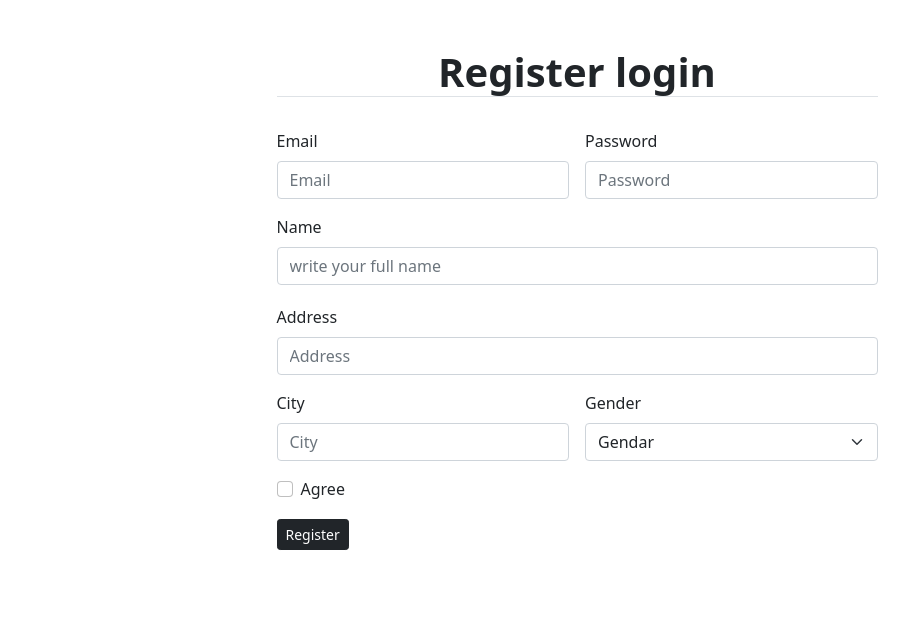
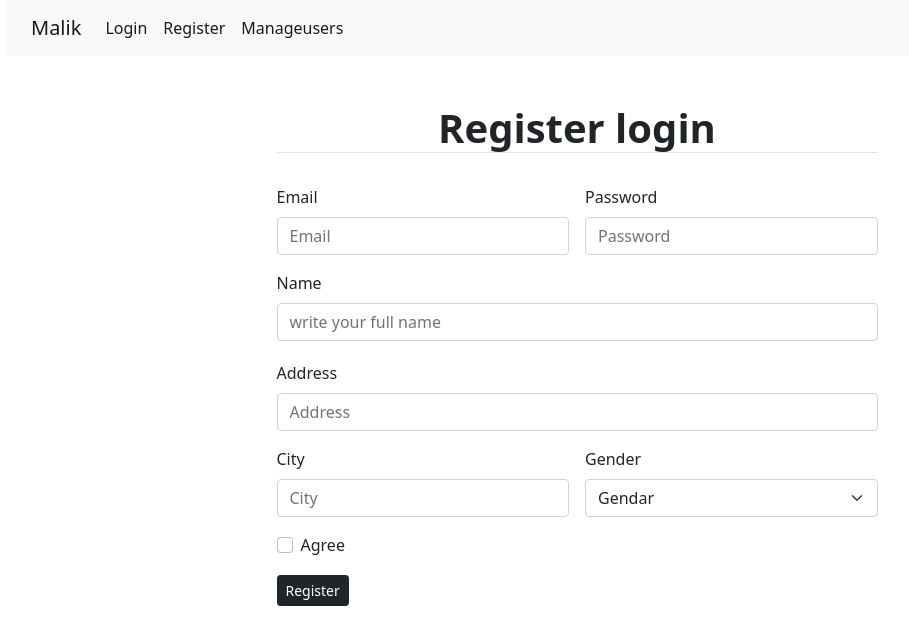
Before and after one commit to MalikIT99/webbasics1, a plain HTML site: page register.html in a window 1280 px wide. Shown: the whole page, without its empty margins (63-972 px from the left). Drawn offline with nearby package versions, Linux system fonts and the light colour scheme.

Commit message:
add navbar to all pages

```diff
--- a/register.html
+++ b/register.html
@@ -9,6 +9,27 @@
     <title>malek</title>
   </head>
   <body>
+    <nav class="container navbar navbar-expand-lg navbar-light bg-light">
+      <div class="container-fluid">
+        <a class="navbar-brand" href="#">Malik</a>
+        <button class="navbar-toggler" type="button" data-bs-toggle="collapse" data-bs-target="#navbarSupportedContent" aria-controls="navbarSupportedContent" aria-expanded="false" aria-label="Toggle navigation">
+          <span class="navbar-toggler-icon"></span>
+        </button>
+        <div class="collapse navbar-collapse" id="navbarSupportedContent">
+          <ul class="navbar-nav me-auto mb-2 mb-lg-0">
+            <li class="nav-item">
+              <a class="nav-link active" aria-current="page" href="index.html">Login</a>
+            </li>
+            <li class="nav-item">
+              <a class="nav-link active" aria-current="page" href="register.html">Register</a>
+            </li>
+            <li class="nav-item">
+              <a class="nav-link active" aria-current="page" href="manageusers.html">Manageusers</a>
+            </li>
+          </ul>
+        </div>
+      </div>
+    </nav>
     <div class=" container" style="max-width: 625px;">
         <h1 class="text-center mt-5 fw-bold border-bottom  ">Register login</h1>
         <form class="row g-3 mt-3">
```
Also changed, not shown: index.html (+7 -1 lines), manageusers.html (renamed from manageuser.html, +21 -1 lines).
